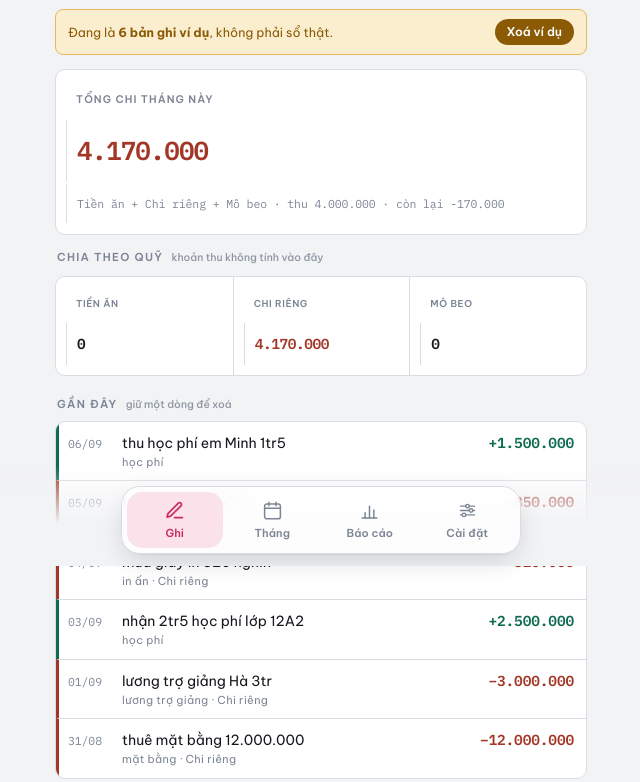
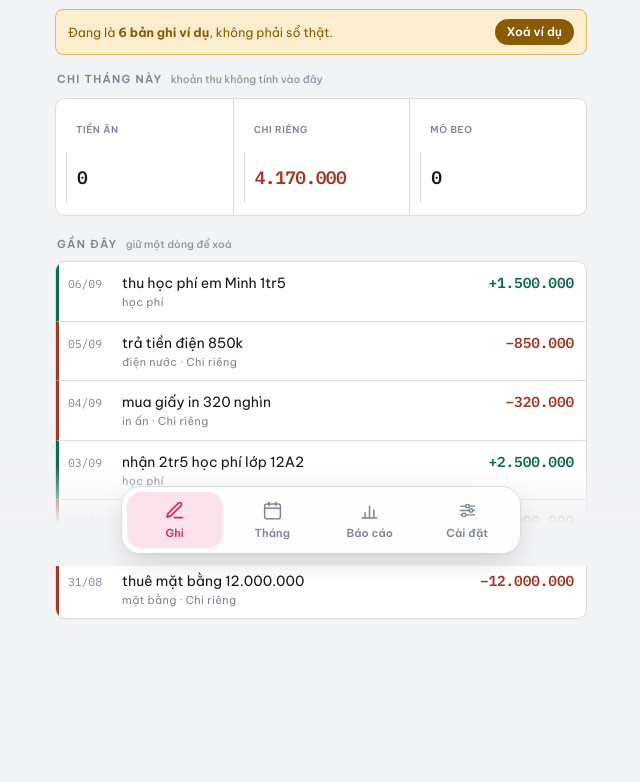
Before and after one commit to dodaihoc4869/so-thu-chi, a plain HTML site: page hh/index.html in a window 1280 px wide. Shown: the part 234-1016 px from the top of the page, without its empty margins (319-959 px from the left). After the commit the page ends 971 px from the top, so only its background shows below. Drawn offline with Linux system fonts and the light colour scheme.

Commit message:
Man Ghi: ba the quy len thang dau man, moi the mot tong rieng
- Bo bang gop TONG CHI va ham ghiTotalsHtml
- Bo luon ba o Thu/Chi/Con lai tren man Ghi
- Phong to so tren the vi gio no la so chinh
- Tab Thang van giu ba o Thu/Chi/Con lai

```diff
--- a/hh/index.html
+++ b/hh/index.html
@@ -154,11 +154,6 @@ button,input,select,textarea{font:inherit;color:inherit}
 .echo.is-chi{border-left-color:var(--chi)}
 
 /* ---- totals band ---- */
-.totals.one{grid-template-columns:1fr}
-.totals.one .k{font-size:10.5px}
-.totals.one .v{font-size:26px;letter-spacing:-.04em;margin-top:1px}
-@media (max-width:400px){.totals.one .v{font-size:23px}}
-.totals.one .s{font-size:11.5px;color:var(--ink-3);margin-top:3px}
 .totals{display:grid;grid-template-columns:repeat(3,minmax(0,1fr));margin-top:14px;
   background:var(--surface);border:1px solid var(--line);border-radius:var(--radius);overflow:hidden}
 .totals div{padding:11px 10px;min-width:0}
@@ -172,16 +167,16 @@ button,input,select,textarea{font:inherit;color:inherit}
 /* ---- thẻ quỹ ---- */
 .bkt{display:grid;grid-template-columns:repeat(3,minmax(0,1fr));margin-top:10px;
   background:var(--surface);border:1px solid var(--line);border-radius:var(--radius);overflow:hidden}
-.bkt div{padding:10px;min-width:0}
+.bkt div{padding:12px 10px;min-width:0}
 .bkt div+div{border-left:1px solid var(--line)}
 .bkt .k{font-size:9.5px;letter-spacing:.06em;text-transform:uppercase;color:var(--ink-3);font-weight:600;
   white-space:nowrap;overflow:hidden;text-overflow:ellipsis}
-.bkt .v{font-size:14.5px;font-weight:600;margin-top:2px;letter-spacing:-.03em;
+.bkt .v{font-size:18px;font-weight:700;margin-top:3px;letter-spacing:-.035em;
   white-space:nowrap;overflow:hidden;text-overflow:ellipsis}
 .bkt .s{font-size:10px;color:var(--ink-3);margin-top:2px;line-height:1.35}
 .split2{display:grid;grid-template-columns:1fr 120px;gap:8px}
 .field .hint{font-size:11.5px;color:var(--ink-3);margin:5px 0 0;line-height:1.4}
-@media (max-width:400px){.bkt .v{font-size:12.5px}.bkt .s{font-size:9px}}
+@media (max-width:400px){.bkt .v{font-size:15.5px}.bkt .s{font-size:9px}}
 .audit{margin-top:10px;padding:10px 12px;border-radius:var(--radius);background:var(--chi-soft);
   border:1px solid var(--chi);color:var(--chi);font-size:12.5px;font-weight:600}
 .bktrep details{border:1px solid var(--line);border-radius:8px;margin-bottom:8px;background:var(--surface)}
@@ -392,8 +387,7 @@ button,input,select,textarea{font:inherit;color:inherit}
       <div id="installbar"></div>
       <div id="demobar"></div>
 
-      <div class="totals one" id="totals"></div>
-      <div class="monthlabel" style="margin:14px 2px 6px">Chia theo quỹ
+      <div class="monthlabel" style="margin:16px 2px 7px">Chi tháng này
         <span class="tip">khoản thu không tính vào đây</span></div>
       <div class="bkt" id="buckets"></div>
       <div id="audit"></div>
@@ -1415,18 +1409,6 @@ function totalsHtml(s) {
          '<div><div class="k">Còn lại</div><div class="v num">' + money(s.con) + '</div></div>';
 }
 
-/** Băng trên màn Ghi: TỔNG CHI, cộng đúng từ ba thẻ quỹ bên dưới. */
-function ghiTotalsHtml(list) {
-  const r = bucketSums(list);
-  let tong = r.orphan.chi;
-  bucketList().forEach(b => { tong += r.map[b.id].eff; });
-  const s = sums(list);
-  const ten = bucketList().map(b => esc(b.name)).join(" + ");
-  return '<div><div class="k">Tổng chi tháng này</div>' +
-    '<div class="v num" style="color:var(--chi)">' + money(tong) + '</div>' +
-    '<div class="s num">' + ten + '  ·  thu ' + money(s.thu) + '  ·  còn lại ' + money(s.con) + '</div></div>';
-}
-
 function bucketCardsHtml(list) {
   const r = bucketSums(list);
   return bucketList().map(b => {
@@ -1450,7 +1432,6 @@ function auditHtml(list) {
 function renderGhi() {
   const m = monthOf(todayISO());
   const mlist = inMonth(m);
-  $("#totals").innerHTML = ghiTotalsHtml(mlist);
   $("#buckets").innerHTML = bucketCardsHtml(mlist);
   $("#audit").innerHTML = auditHtml(ENTRIES);
   const recent = ENTRIES.slice().sort((a, b) =>
--- a/hh/sw.js
+++ b/hh/sw.js
@@ -1,5 +1,5 @@
 const PREFIX = "so-thu-chi-hh-";
-const CACHE = PREFIX + "v9";
+const CACHE = PREFIX + "v10";
 const ASSETS = ["./", "./index.html", "./manifest.json",
                 "./icon-192.png?v=2", "./icon-512.png?v=2", "./icon-maskable-512.png?v=2"];
 
```
Also changed, not shown: Claude outputs/ui4-ghi.png (added).
